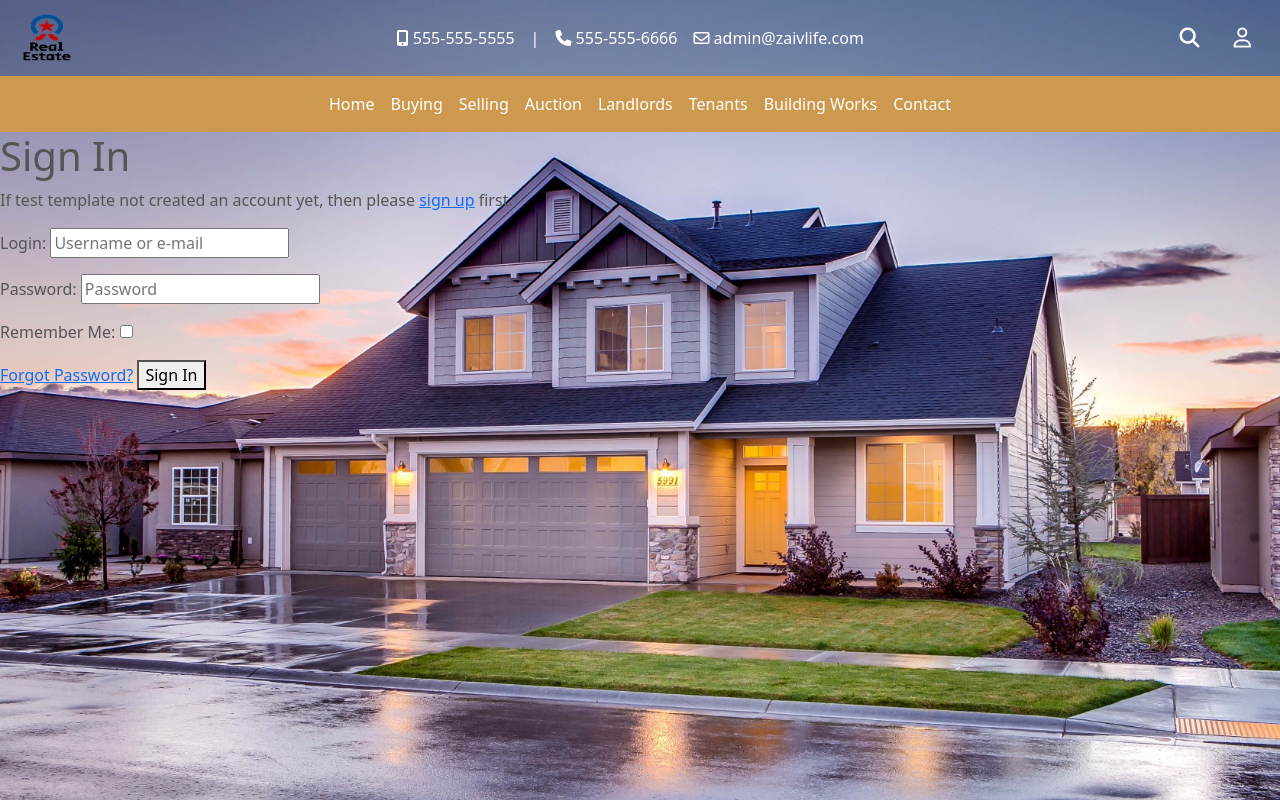
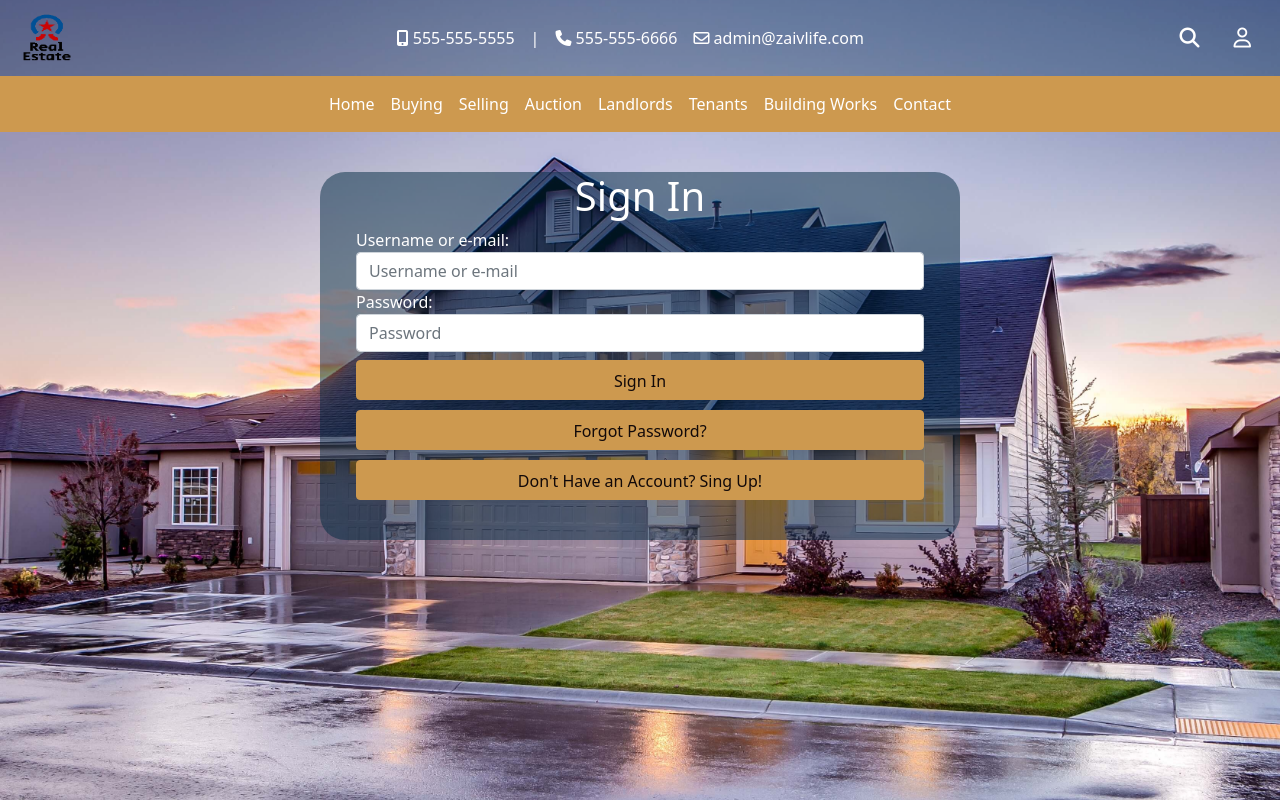
Before and after one commit to lseparatio/estate-agency-website, a Django app: page /accounts/login/ in a window 1280 px wide. Run offline with Django 4.2, Linux system fonts and the light colour scheme; some libraries are stand-ins or nearby versions.

Commit message:
Styled main login form

```diff
--- a/static/css/base.css
+++ b/static/css/base.css
@@ -2,6 +2,8 @@
     --primary-color: #cd994f;
     --nav-background: rgba(0, 40, 64, 0.15);
     --primary-text: white;
+    --forms-shadow: rgba(0, 40, 64, 0.5);
+    --buttons-text: #120909;
 }
 
 html {
@@ -136,16 +138,17 @@ This is the color of close button. To manipulate search for fill: and change
 }
 
 .register-button,
-.login-button {
+.login-button,
+.forgot-button {
     background-color: var(--primary-color) !important;
     border-color: var(--primary-color) !important;
+    color: var(--buttons-text)
 }
 
 .register-button:hover,
-.login-button:hover {
-    background-color: var(--primary-text) !important;
-    color: var(--primary-color) !important;
-    border-color: var(--primary-color) !important;
+.login-button:hover,
+.forgot-button:hover {
+    color: var(--primary-text) !important;
 }
 
 #signup_form {
@@ -162,3 +165,20 @@ This is the color of close button. To manipulate search for fill: and change
     border-color: var(--primary-color) !important;
     box-shadow: none !important;
 }
+
+.forgot-button,
+.register-button {
+    margin-top: 10px;
+}
+
+.login-container {
+    background-color: var(--forms-shadow);
+    margin-top: 5vh;
+    padding-bottom: 5vh;
+    border-radius: 25px;
+}
+
+.login-container h1,
+.login-container label {
+    color: var(--primary-text)
+}
--- a/templates/allauth/account/login.html
+++ b/templates/allauth/account/login.html
@@ -6,8 +6,10 @@
 {% block head_title %}{% trans "Sign In" %}{% endblock %}
 
 {% block content %}
-
-<h1>{% trans "Sign In" %}</h1>
+<div class="container-md login-container col-md-6 col-sm-12">
+    <div class="row">
+        <div class="col">
+            <h1 class="center">{% trans "Sign In" %}</h1>
 
             {% get_providers as socialaccount_providers %}
 
@@ -29,19 +31,39 @@
             {% include "socialaccount/snippets/login_extra.html" %}
 
             {% else %}
-<p>{% blocktrans %}If test template not created an account yet, then please
-    <a href="{{ signup_url }}">sign up</a> first.{% endblocktrans %}
-</p>
+
             {% endif %}
-
-<form class="login login_disable" method="POST" action="{% url 'account_login' %}">
+            <div class="container-md">
+                <form class="login" id="login-custom" method="post" action="{% url 'account_login' %}">
                     {% csrf_token %}
-    {{ form.as_p }}
                     {% if redirect_field_value %}
                     <input type="hidden" name="{{ redirect_field_name }}" value="{{ redirect_field_value }}" />
                     {% endif %}
-    <a class="button secondaryAction" href="{% url 'account_reset_password' %}">{% trans "Forgot Password?" %}</a>
-    <button class="primaryAction" type="submit">{% trans "Sign In" %}</button>
+                    <div class="form-row">
+                        <div class="form-group">
+                            <label for="id_login">Username or e-mail:</label>
+                            <input type="text" class="form-control" id="id_login" minlength="4" maxlength="150"
+                                name="login" placeholder="Username or e-mail" autocomplete="email" required>
+                        </div>
+                        <div class="form-group">
+                            <label for="id_password">Password:</label>
+                            <input type="password" class="form-control" id="id_password" autocomplete="current-password"
+                                name="password" placeholder="Password" required>
+                        </div>
+                    </div>
+                    <div class="form-row pt-2">
+                        <div class="form-group">
+                            <button type="submit" class="btn btn-primary col-12 login-button pt-2">Sign In</button>
+                        </div>
+                    </div>
                 </form>
-
+                <a class="btn btn-primary col-12 forgot-button pt-2" href="{% url 'account_reset_password' %}">Forgot
+                    Password?</a>
+                <a class="btn btn-primary col-12 register-button pt-2" href="{{ signup_url }}">Don't Have an Account?
+                    Sing
+                    Up!</a>
+            </div>
+        </div>
+    </div>
+</div>
 {% endblock %}
--- a/templates/includes/custom-login.html
+++ b/templates/includes/custom-login.html
@@ -1,4 +1,4 @@
-<form class="signup" id="signup_form" method="post" action="{% url 'account_login' %}">
+<form class="login" id="login-custom" method="post" action="{% url 'account_login' %}">
     {% csrf_token %}
     {% if redirect_field_value %}
     <input type="hidden" name="{{ redirect_field_name }}" value="{{ redirect_field_value }}" />
@@ -11,12 +11,13 @@
         </div>
         <div class="form-group">
             <label for="id_password">Password:</label>
-            <input type="password" class="form-control" id="id_password" autocomplete="current-password" name="password" placeholder="Password" required>
+            <input type="password" class="form-control" id="id_password" autocomplete="current-password" name="password"
+                placeholder="Password" required>
         </div>
     </div>
     <div class="form-row pt-2">
         <div class="form-group">
-            <button type="submit" class="btn btn-primary col-12 login-button pt-2">Login</button>
+            <button type="submit" class="btn btn-primary col-12 login-button pt-2">Sign In</button>
         </div>
     </div>
 </form>
--- a/templates/includes/login-sidebar.html
+++ b/templates/includes/login-sidebar.html
@@ -10,7 +10,7 @@
         <ul class="nav nav-pills nav-fill" role="tablist">
             <li class="nav-item" role="presentation">
                 <button class="nav-link active" id="pills-login-tab" data-bs-toggle="pill" data-bs-target="#pills-login"
-                    type="button" role="tab" aria-controls="pills-login" aria-selected="true">Login</button>
+                    type="button" role="tab" aria-controls="pills-login" aria-selected="true">Sign In</button>
             </li>
             <li class="nav-item" role="presentation">
                 <button class="nav-link" id="pills-register-tab" data-bs-toggle="pill" data-bs-target="#pills-register"
@@ -19,7 +19,7 @@
         </ul>
         <div class="tab-content">
             <div class="tab-pane fade show active" id="pills-login" role="tabpanel" aria-labelledby="pills-login-tab">
-                <p class="center pt-3">Login to your account</p>
+                <p class="center pt-3">Sign In to your account</p>
                 {% include 'includes/custom-login.html' %}
             </div>
             <div class="tab-pane fade" id="pills-register" role="tabpanel" aria-labelledby="pills-register-tab">
```
Lines whose indentation alone changed are shown as unchanged.
